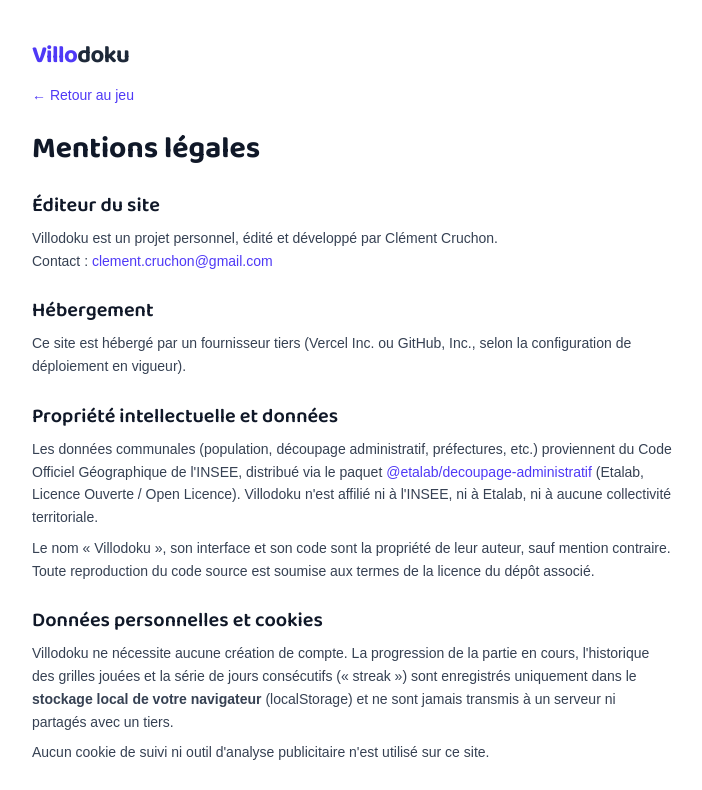
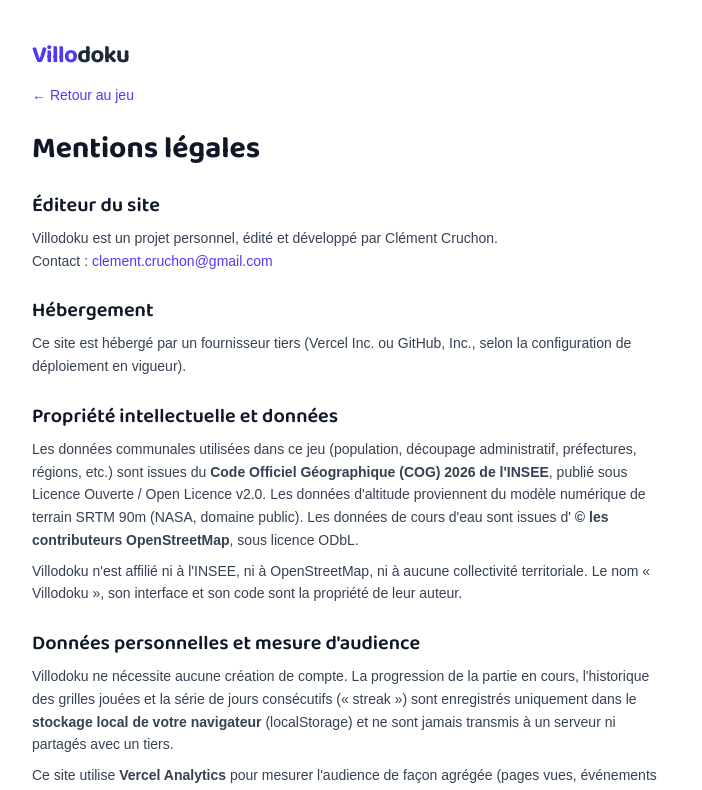
Before and after one commit to clemexify/villodoku, a Next.js app: page /mentions-legales in a window 1280 px wide. Shown: the top 790 px of the page, without its empty margins (288-990 px from the left). Built offline with nearby package versions, Linux system fonts and the light colour scheme.

Commit message:
fix: mentions légales — source INSEE COG 2026, OSM, Vercel Analytics

```diff
--- a/app/mentions-legales/page.tsx
+++ b/app/mentions-legales/page.tsx
@@ -47,29 +47,24 @@ export default function MentionsLegales() {
           Propriété intellectuelle et données
         </h2>
         <p>
-          Les données communales (population, découpage administratif, préfectures, etc.)
-          proviennent du Code Officiel Géographique de l&apos;INSEE, distribué via le paquet{" "}
-          <a
-            href="https://github.com/etalab/decoupage-administratif"
-            target="_blank"
-            rel="noopener noreferrer"
-            className="text-indigo-600 hover:underline"
-          >
-            @etalab/decoupage-administratif
-          </a>{" "}
-          (Etalab, Licence Ouverte / Open Licence). Villodoku n&apos;est affilié ni à l&apos;INSEE,
-          ni à Etalab, ni à aucune collectivité territoriale.
+          Les données communales utilisées dans ce jeu (population, découpage administratif,
+          préfectures, régions, etc.) sont issues du{" "}
+          <strong>Code Officiel Géographique (COG) 2026 de l&apos;INSEE</strong>, publié sous
+          Licence Ouverte / Open Licence v2.0. Les données d&apos;altitude proviennent du modèle
+          numérique de terrain SRTM 90m (NASA, domaine public). Les données de cours d&apos;eau
+          sont issues d&apos;{" "}
+          <strong>© les contributeurs OpenStreetMap</strong>, sous licence ODbL.
         </p>
         <p>
-          Le nom « Villodoku », son interface et son code sont la propriété de leur auteur, sauf
-          mention contraire. Toute reproduction du code source est soumise aux termes de la
-          licence du dépôt associé.
+          Villodoku n&apos;est affilié ni à l&apos;INSEE, ni à OpenStreetMap, ni à aucune
+          collectivité territoriale. Le nom « Villodoku », son interface et son code sont la
+          propriété de leur auteur.
         </p>
       </section>
 
       <section className="space-y-2">
         <h2 className="font-display text-xl font-semibold text-gray-900">
-          Données personnelles et cookies
+          Données personnelles et mesure d&apos;audience
         </h2>
         <p>
           Villodoku ne nécessite aucune création de compte. La progression de la partie en cours,
@@ -78,8 +73,9 @@ export default function MentionsLegales() {
           (localStorage) et ne sont jamais transmis à un serveur ni partagés avec un tiers.
         </p>
         <p>
-          Aucun cookie de suivi ni outil d&apos;analyse publicitaire n&apos;est utilisé sur ce
-          site.
+          Ce site utilise <strong>Vercel Analytics</strong> pour mesurer l&apos;audience de façon
+          agrégée (pages vues, événements de fin de partie). Cet outil ne dépose aucun cookie et
+          ne collecte aucune donnée personnelle identifiante.
         </p>
       </section>
 
```
